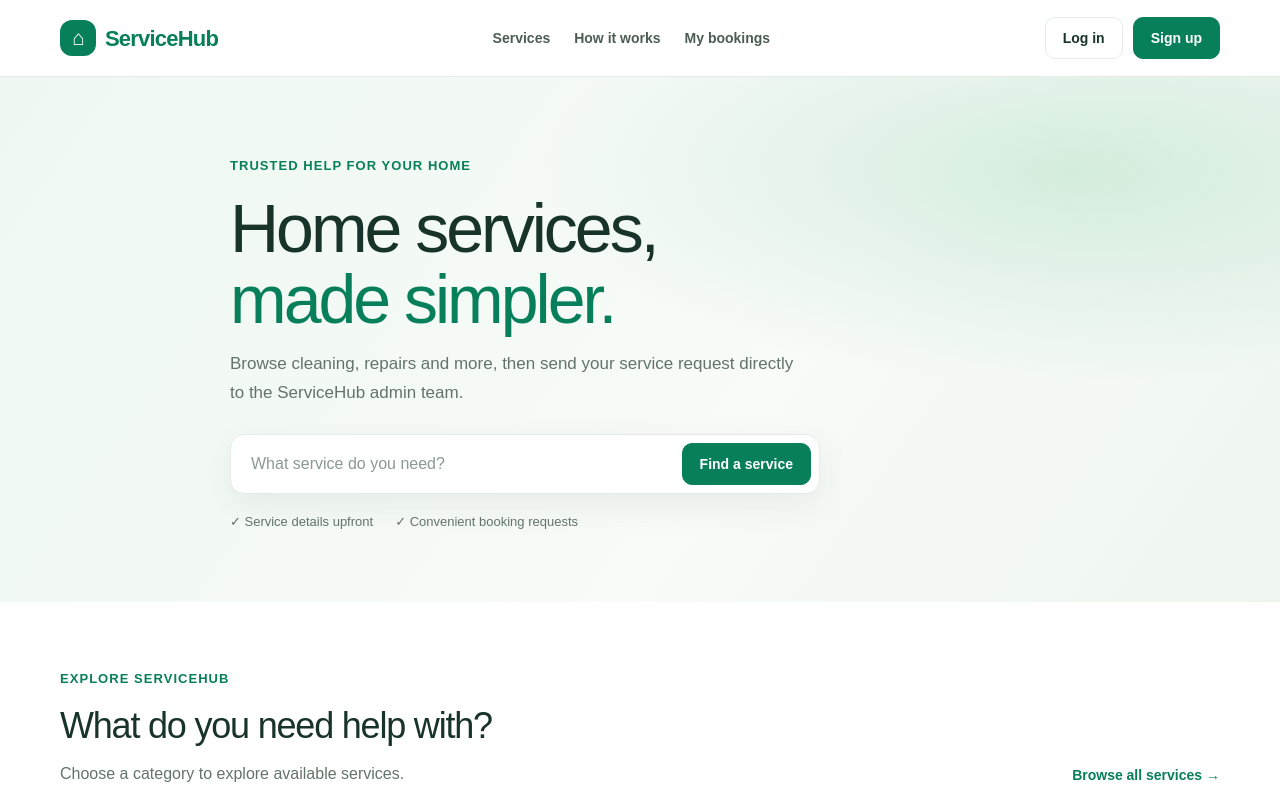
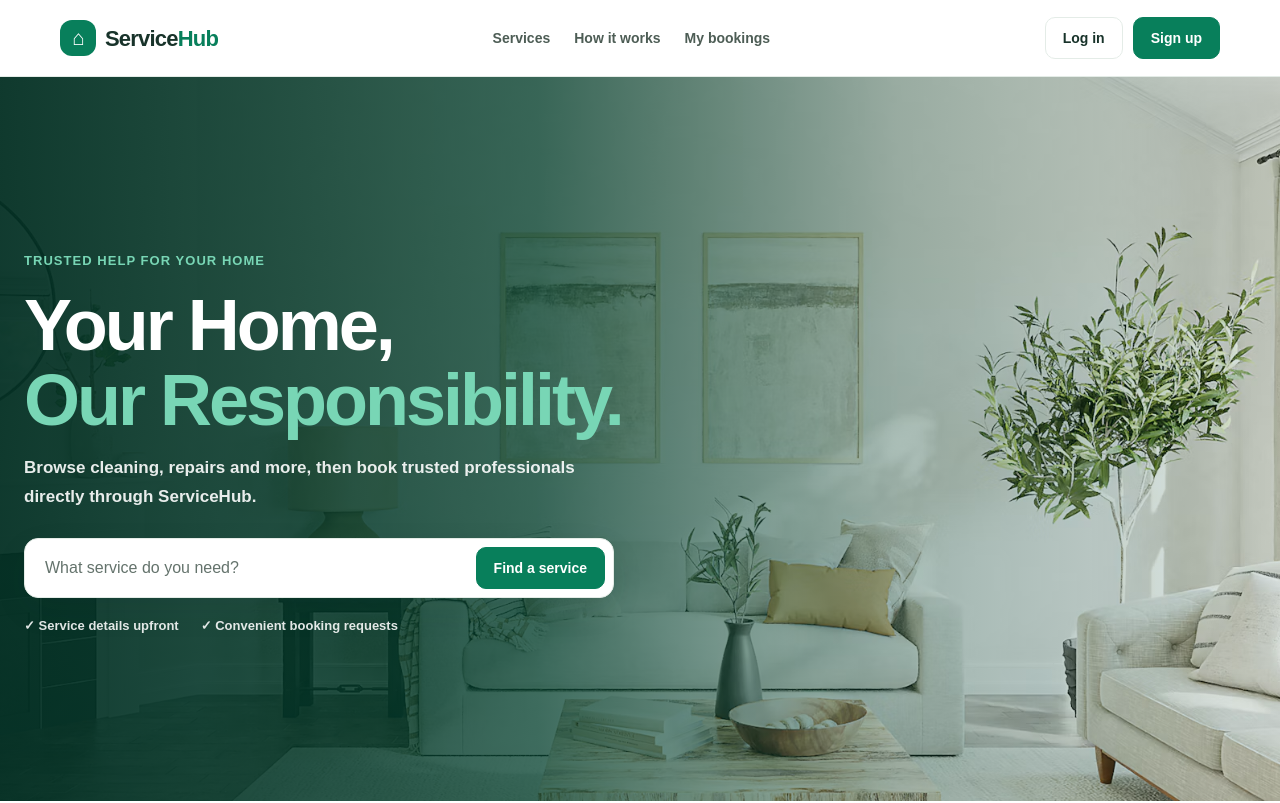
Before and after one commit to Nusrat-Rahe/Service_Hub, a Next.js app in the folder frontend/: page / in a window 1280 px wide. Shown: the top 803 px of the page. Built offline with nearby package versions, Linux system fonts and the light colour scheme.

Commit message:
Hero Section design Upgrade

```diff
--- a/frontend/src/app/(public)/page.tsx
+++ b/frontend/src/app/(public)/page.tsx
@@ -14,13 +14,13 @@ export default function HomePage() {
         <div className="container hero-content">
           <span className="eyebrow">Trusted help for your home</span>
           <h1>
-            Home services,
+            Your Home,
             <br />
-            <span>made simpler.</span>
+            <span>Our Responsibility.</span>
           </h1>
           <p>
-            Browse cleaning, repairs and more, then send your service request
-            directly to the ServiceHub admin team.
+            Browse cleaning, repairs and more, then book trusted professionals
+            directly through ServiceHub.
           </p>
           <form className="search-form" action="/services">
             <label className="sr-only" htmlFor="service-search">
--- a/frontend/src/app/(public)/public.css
+++ b/frontend/src/app/(public)/public.css
@@ -1,30 +1,50 @@
 .hero {
+  width: 100%;
+  min-height: calc(100svh - 76px);
+  display: flex;
+  align-items: center;
   padding: 76px 0 70px;
+  color: #ffffff;
   background:
-    radial-gradient(ellipse at 84% 18%, rgb(171 220 190 / 45%), transparent 35%),
-    linear-gradient(125deg, #eef8f1, #f8fbf8 60%, #eef6ef);
+    linear-gradient(90deg, rgb(3 48 36 / 94%) 0%, rgb(4 65 48 / 76%) 42%, rgb(4 65 48 / 34%) 70%, rgb(4 65 48 / 12%) 100%),
+    url("/images/hero.jpg");
+  background-position: center;
+  background-size: cover;
 }
 
-.hero-content {
-  max-width: 820px;
+.hero .eyebrow,
+.hero h1 span {
+  color: #78d6b5;
+}
+
+.hero-content > p,
+.hero .trust-points {
+  color: rgb(255 255 255 / 88%);
+}
+
+.hero .hero-content {
+  width: min(1264px, calc(100% - 48px));
+  max-width: none;
 }
 
 .hero h1 {
   margin: 16px 0;
-  font-size: clamp(42px, 7vw, 68px);
+  font-size: clamp(42px, 6vw, 72px);
+  font-weight: 800;
   line-height: 1.04;
   letter-spacing: -3px;
 }
 
-.hero h1 span {
-  color: var(--color-primary);
+.hero-content > p {
+  max-width: 570px;
+  color: rgb(255 255 255 / 90%);
+  font-size: 17px;
+  font-weight: 600;
+  line-height: 1.7;
 }
 
-.hero-content > p {
-  max-width: 570px;
-  color: var(--color-muted);
-  font-size: 17px;
-  line-height: 1.7;
+.hero .trust-points {
+  font-weight: 600;
 }
 
 .search-form {
@@ -45,6 +65,12 @@
   padding: 0 12px;
   border: 0;
   outline: none;
+  color: var(--color-ink);
+}
+
+.search-form input::placeholder {
+  color: var(--color-muted);
+  opacity: 1;
 }
 
 .sr-only {
@@ -415,6 +441,7 @@
 
 @media (max-width: 600px) {
   .hero {
+    min-height: calc(100svh - 66px);
     padding: 54px 0 48px;
   }
 
--- a/frontend/src/app/globals.css
+++ b/frontend/src/app/globals.css
@@ -71,10 +71,19 @@ textarea {
   flex: 0 0 auto;
   align-items: center;
   gap: 9px;
-  color: var(--color-primary);
+  color: var(--color-ink);
   font-size: 22px;
   font-weight: 800;
   letter-spacing: -0.8px;
+}
+
+.brand-name {
+  display: inline-flex;
+  gap: 0;
+}
+
+.brand-hub {
+  color: var(--color-primary);
 }
 
 .brand-mark {
--- a/frontend/src/components/layout/SiteFooter.tsx
+++ b/frontend/src/components/layout/SiteFooter.tsx
@@ -10,7 +10,9 @@ export default function SiteFooter() {
               <span className="brand-mark" aria-hidden="true">
                 ⌂
               </span>
-              ServiceHub
+              <span className="brand-name">
+                Service<span className="brand-hub">Hub</span>
+              </span>
             </Link>
             <p className="footer-about">
               Find and book services managed directly by the ServiceHub team.
--- a/frontend/src/components/layout/SiteHeader.tsx
+++ b/frontend/src/components/layout/SiteHeader.tsx
@@ -15,7 +15,9 @@ export default function SiteHeader() {
             <span className="brand-mark" aria-hidden="true">
               ⌂
             </span>
-            ServiceHub
+            <span className="brand-name">
+              Service<span className="brand-hub">Hub</span>
+            </span>
           </Link>
 
           <nav className="nav-links" aria-label="Main navigation">
```
